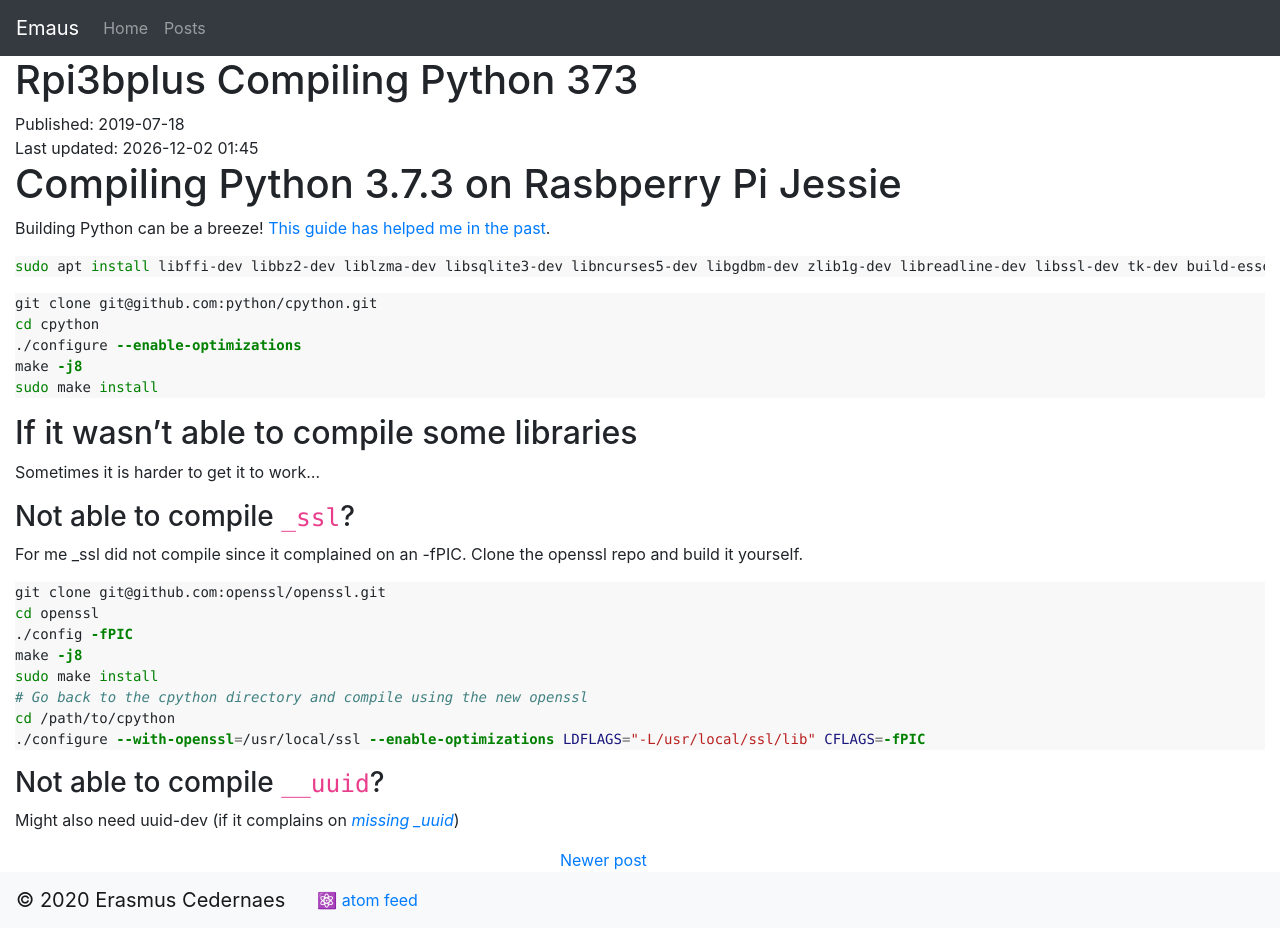
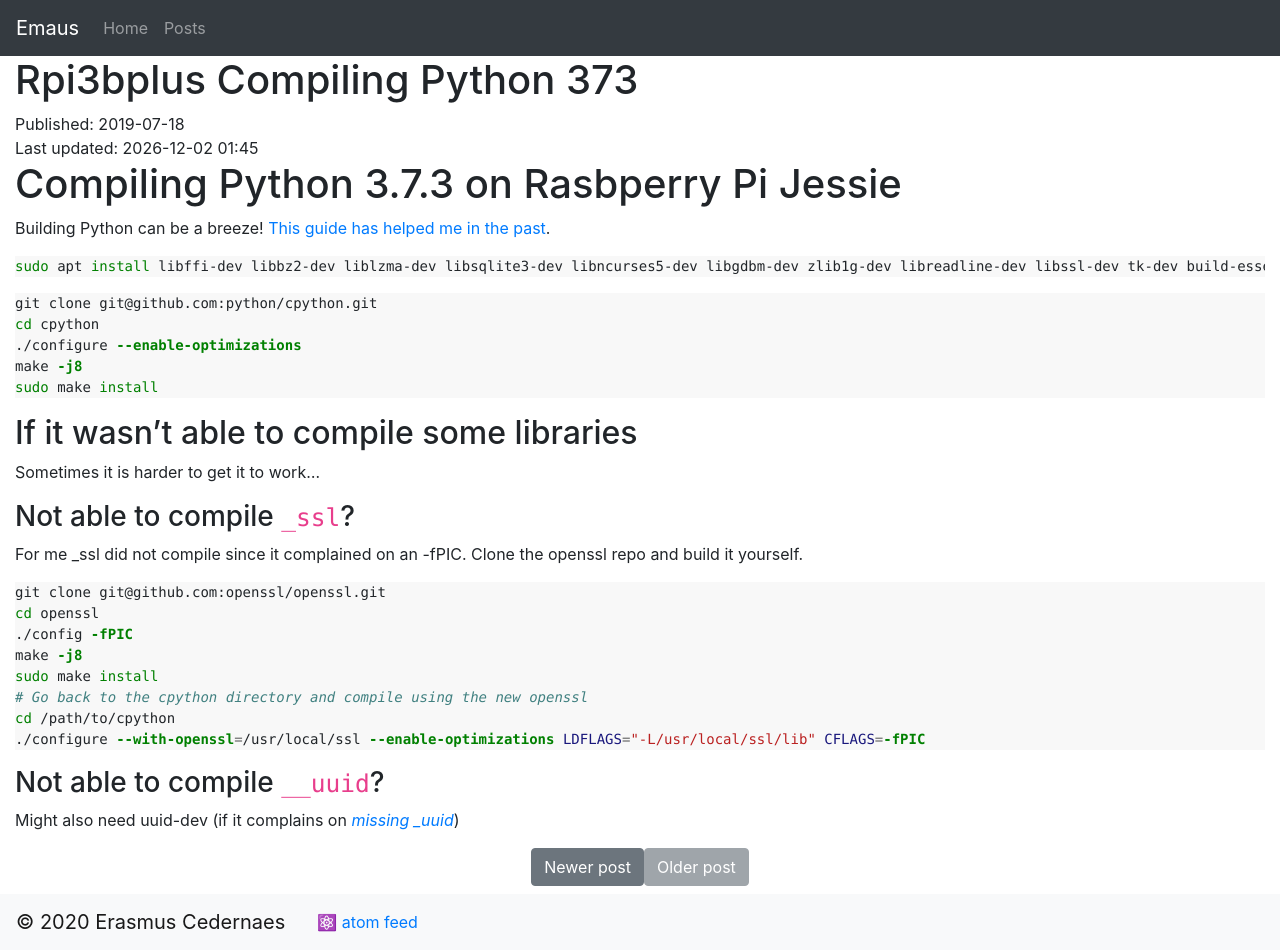
Before and after one commit to emanuelen5/emanuelen5.github.io, a Jekyll site: the page built from site/_posts/2019-07-18-rpi3bplus-compiling-python-373.md, in a window 1280 px wide. Built offline with Jekyll 4.4.1, drawn with Linux system fonts in a browser that asks for light colours; before the commit the page ends 928 px from its top, so only the background shows below that.

Commit message:
Prevoius/next posts as centered buttons

```diff
--- a/site/_layouts/post.html
+++ b/site/_layouts/post.html
@@ -10,12 +10,8 @@ Last updated: {{ page.last-modified-date | date: "%F %R" }}
     {{ content }}
 </section>
 <div class="container">
-	<div class="row justify-content-center">
-    {% if page.next %}
-        <div class="col-2"><a href="{{page.next.url}}">Newer post</a></div>
-    {% endif %}
-    {% if page.previous %}
-        <div class="col-2"><a href="{{page.previous.url}}">Older post</a></div>
-    {% endif %}
+	<div class="d-flex justify-content-center btn-group">
+		<a href="{{page.next.url}}"><label rel="next" class="btn btn-secondary {% if page.next == nil %}disabled{% endif %}">Newer post</label></a>
+		<a href="{{page.previous.url}}"><label rel="previous" class="btn btn-secondary {% if page.previous == nil %}disabled{% endif %}">Older post</label></a>
 	</div>
 </div>
```
